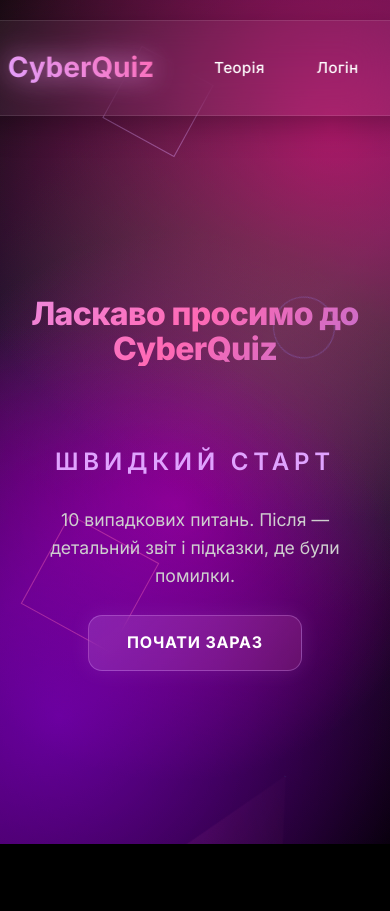
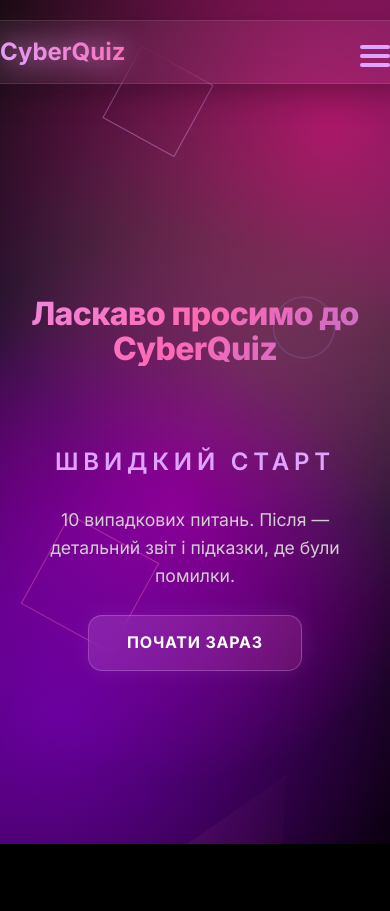
Before and after one commit to bhchtt/cyberquiz, a Django app: page / in a window 390 px wide. Shown: the top 911 px of the page. Run offline with Django 4.2, Linux system fonts and the light colour scheme; data comes from the database, SQL or seed files in the repository.

Commit message:
оновив стиль хедера та базовий шаблон

```diff
--- a/static/css/style.css
+++ b/static/css/style.css
@@ -511,3 +511,63 @@
     margin: 0 auto;
     text-align: center;
 }
+
+
+
+@media (max-width: 768px) {
+    header {
+        padding: 12px 20px;
+        width: 100%;
+        border-radius: 0;
+    }
+
+    .nav-links {
+        flex-direction: column;
+        gap: 8px;
+        background: rgba(0,0,0,0.3);
+        padding: 10px;
+        border-radius: 12px;
+        position: absolute;
+        top: 70px;
+        right: 20px;
+        display: none; /* сховано, буде JS для відкриття */
+    }
+
+    .nav-links.show {
+        display: flex;
+    }
+
+    .nav-links a {
+        font-size: 1rem;
+        padding: 10px 15px;
+    }
+
+    .logo {
+        font-size: 24px;
+    }
+
+    /* бургер кнопка */
+    .burger {
+        display: block;
+        cursor: pointer;
+        width: 30px;
+        height: 25px;
+        position: relative;
+    }
+
+    .burger span {
+        display: block;
+        height: 4px;
+        background: #e0a3ff;
+        margin: 5px 0;
+        border-radius: 2px;
+        transition: all 0.3s ease;
+    }
+}
+
+/* для великих екранів ховаємо бургер */
+@media (min-width: 769px) {
+    .burger {
+        display: none;
+    }
+}
--- a/templates/awareness/base.html
+++ b/templates/awareness/base.html
@@ -27,10 +27,14 @@
       <div class="neural-line"></div>
   </div>
 
-  <!-- Header -->
   <header class="glass">
   <nav>
       <a href="{% url 'awareness:home' %}" class="logo">CyberQuiz</a>
+      <div class="burger" onclick="document.querySelector('.nav-links').classList.toggle('show')">
+          <span></span>
+          <span></span>
+          <span></span>
+      </div>
       <ul class="nav-links">
           <li><a href="{% url 'awareness:theory' %}">Теорія</a></li>
           {% if user.is_authenticated %}
@@ -45,6 +49,7 @@
       </ul>
   </nav>
 </header>
+
 
   <!-- Контент сторінки -->
   {% block content %}
```
Lines whose indentation alone changed are shown as unchanged.
